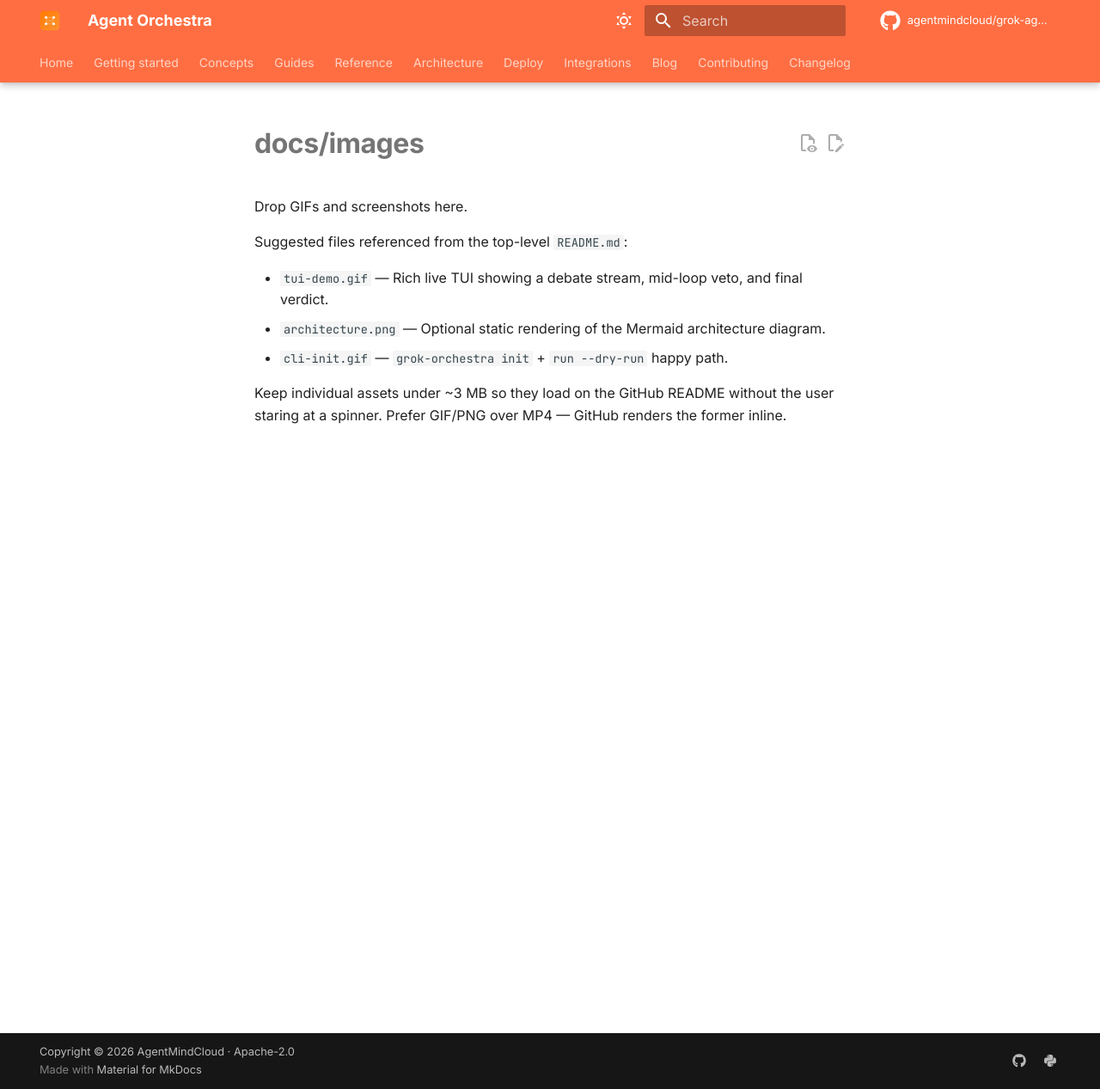
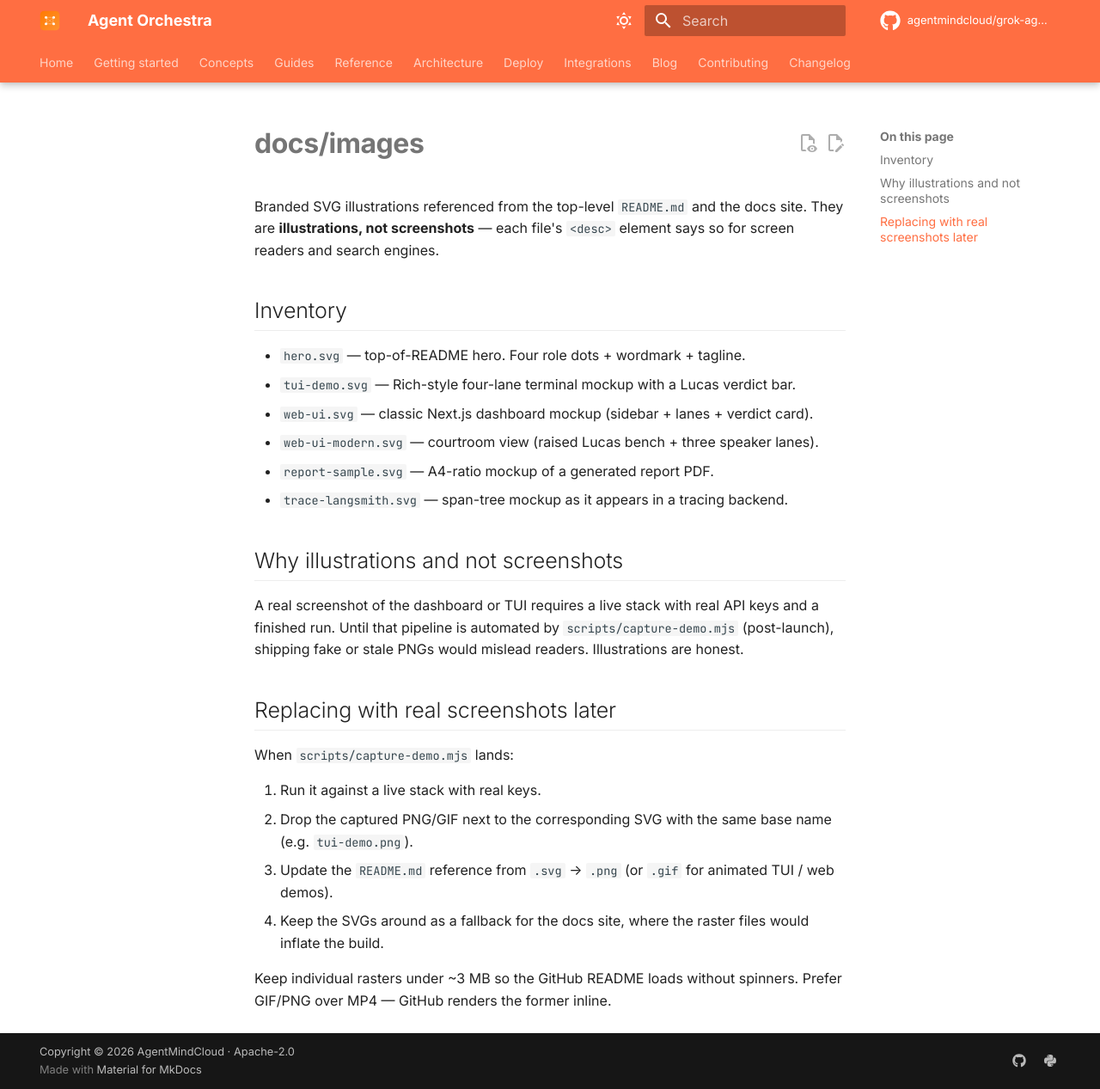
Before and after one commit to AgentMindCloud/grok-agent-orchestra, an MkDocs documentation site: the page built from docs/images/README.md, in a window 1280 px wide and 1267 px high. Shown: the whole window at 86% size. Built offline with MkDocs 1.6.1 and Material for MkDocs 9.7.7, drawn with Linux system fonts in a browser that asks for light colours; comment, search, counter and statistics services are not loaded; the version menu is left out.

Commit message:
docs(images): ship branded SVG illustrations (not screenshots)
Replaces the empty `*.png.placeholder` markers with six hand-built
SVG illustrations using the project palette (#0d0d0d → #1a0d05 →
#ff6b35 background; role colours #ff6b35 / #5fb3d4 / #d3a04a /
#e85a5a). Each file carries a `<desc>` noting it is an illustration
not a screenshot, so screen readers and search engines aren't
misled.

Inventory:
  hero.svg            — README hero (1280×400)
  tui-demo.svg        — Rich-TUI four-lane mockup with Lucas verdict
  web-ui.svg          — classic Next.js dashboard mockup
  web-ui-modern.svg   — courtroom view (Lucas bench + 3 speakers)
  report-sample.svg   — A4 report card mockup
  trace-langsmith.svg — span-tree mockup with elapsed bars

Real screenshots will replace these post-launch once
`scripts/capture-demo.mjs` runs against a live stack — until then,
illustrations are the honest framing. Replacement instructions live
in the updated docs/images/README.md.

```diff
--- a/docs/images/README.md
+++ b/docs/images/README.md
@@ -1,13 +1,41 @@
 # docs/images
 
-Drop GIFs and screenshots here.
+Branded SVG illustrations referenced from the top-level `README.md`
+and the docs site. They are **illustrations, not screenshots** — each
+file's `<desc>` element says so for screen readers and search engines.
 
-Suggested files referenced from the top-level `README.md`:
+## Inventory
 
-- `tui-demo.gif` — Rich live TUI showing a debate stream, mid-loop veto, and final verdict.
-- `architecture.png` — Optional static rendering of the Mermaid architecture diagram.
-- `cli-init.gif` — `grok-orchestra init` + `run --dry-run` happy path.
+- `hero.svg` — top-of-README hero. Four role dots + wordmark + tagline.
+- `tui-demo.svg` — Rich-style four-lane terminal mockup with a Lucas
+  verdict bar.
+- `web-ui.svg` — classic Next.js dashboard mockup (sidebar + lanes +
+  verdict card).
+- `web-ui-modern.svg` — courtroom view (raised Lucas bench + three
+  speaker lanes).
+- `report-sample.svg` — A4-ratio mockup of a generated report PDF.
+- `trace-langsmith.svg` — span-tree mockup as it appears in a
+  tracing backend.
 
-Keep individual assets under ~3 MB so they load on the GitHub README without
-the user staring at a spinner. Prefer GIF/PNG over MP4 — GitHub renders the
+## Why illustrations and not screenshots
+
+A real screenshot of the dashboard or TUI requires a live stack with
+real API keys and a finished run. Until that pipeline is automated by
+`scripts/capture-demo.mjs` (post-launch), shipping fake or stale
+PNGs would mislead readers. Illustrations are honest.
+
+## Replacing with real screenshots later
+
+When `scripts/capture-demo.mjs` lands:
+
+1. Run it against a live stack with real keys.
+2. Drop the captured PNG/GIF next to the corresponding SVG with the
+   same base name (e.g. `tui-demo.png`).
+3. Update the `README.md` reference from `.svg` → `.png` (or `.gif`
+   for animated TUI / web demos).
+4. Keep the SVGs around as a fallback for the docs site, where the
+   raster files would inflate the build.
+
+Keep individual rasters under ~3 MB so the GitHub README loads
+without spinners. Prefer GIF/PNG over MP4 — GitHub renders the
 former inline.
```
Also changed, not shown: docs/images/hero.svg (added), docs/images/report-sample.svg (added), docs/images/trace-langsmith.svg (added), docs/images/tui-demo.svg (added), docs/images/web-ui-modern.svg (added), docs/images/web-ui.svg (added), 3 other files.
